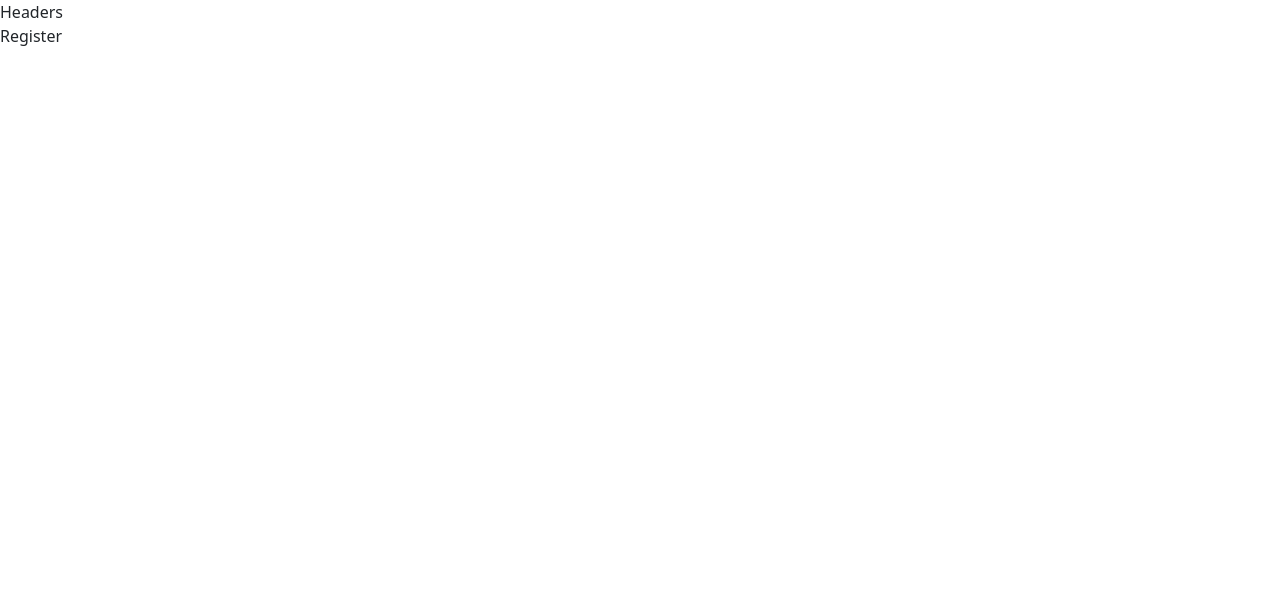
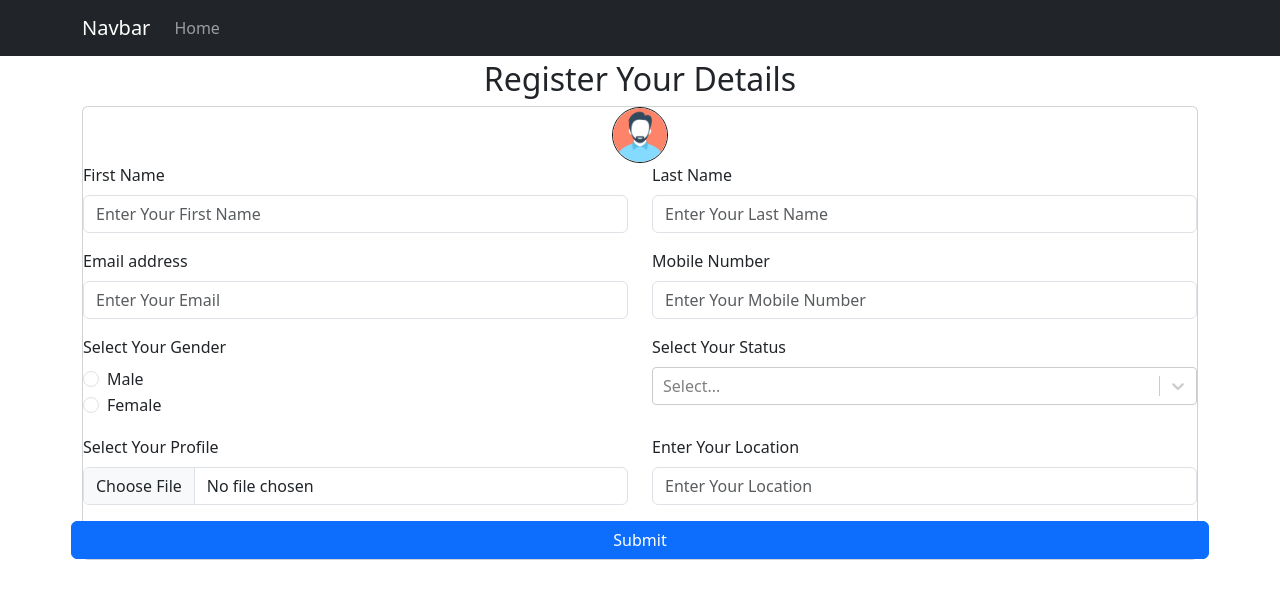
Before and after one commit to krRahul10/new_mern_stack, a React (Create React App) app in the folder client/: page /register in a window 1280 px wide. Shown: the top 598 px of the page. Built offline with nearby package versions, Linux system fonts and the light colour scheme.

Commit message:
form done

```diff
--- a/client/package.json
+++ b/client/package.json
@@ -14,6 +14,7 @@
     "react-dom": "^18.2.0",
     "react-router-dom": "^6.14.0",
     "react-scripts": "5.0.1",
+    "react-select": "^5.7.3",
     "web-vitals": "^2.1.4"
   },
   "scripts": {
--- a/client/src/components/Headers/Headers.jsx
+++ b/client/src/components/Headers/Headers.jsx
@@ -1,11 +1,21 @@
-import React from 'react'
+import React from "react";
+import Container from "react-bootstrap/Container";
+import Nav from "react-bootstrap/Nav";
+import Navbar from "react-bootstrap/Navbar";
 
 const Headers = () => {
   return (
-    <div>
-      Headers
-    </div>
-  )
-}
+    <>
+      <Navbar bg="dark" data-bs-theme="dark">
+        <Container>
+          <Navbar.Brand href="#home">Navbar</Navbar.Brand>
+          <Nav className="me-auto">
+            <Nav.Link href="#home">Home</Nav.Link>
+          </Nav>
+        </Container>
+      </Navbar>
+    </>
+  );
+};
 
-export default Headers
+export default Headers;
--- a/client/src/pages/Register/Register.jsx
+++ b/client/src/pages/Register/Register.jsx
@@ -1,9 +1,132 @@
-import React from 'react'
-import './register.css'
+import React, { useState } from "react";
+import "./register.css";
+import Card from "react-bootstrap/Card";
+import Button from "react-bootstrap/Button";
+import Form from "react-bootstrap/Form";
+import Row from "react-bootstrap/Row";
+import Select from "react-select";
+
 const Register = () => {
+  const [inputdata, setInputData] = useState({
+    fname: "",
+    lname: "",
+    email: "",
+    mobile: "",
+    gender: "",
+    location: "",
+  });
+  console.log("inputData", inputdata)
+
+  const [status, setStatus] = useState("Active");
+
+  const [image, setImage] = useState("");
+
+  //select Option
+  const options = [
+    { value: "active", label: "active" },
+    { value: "Inactive", label: "Inactive" },
+  ];
+
+  // setInput value
+
+  const setInputValue = (e) => {
+    const { name, value } = e.target;
+    setInputData({ ...inputdata, [name]: value });
+  };
+
   return (
-    <div>Register</div>
-  )
-}
+    <>
+      <div className="container">
+        <h2 className="text-center mt-1">Register Your Details</h2>
+        <Card>
+          <div className="profile_div text-center">
+            <img src="/man.png" alt="img" />
+          </div>
+          <Form>
+            <Row>
+              <Form.Group className="mb-3 col-lg-6" controlId="formBasicEmail">
+                <Form.Label>First Name</Form.Label>
+                <Form.Control
+                  type="text"
+                  name="fname"
+                  placeholder="Enter Your First Name"
+                  onChange={setInputValue}
+                />
+              </Form.Group>
+              <Form.Group className="mb-3 col-lg-6" controlId="formBasicEmail">
+                <Form.Label>Last Name</Form.Label>
+                <Form.Control
+                  type="text"
+                  name="lname"
+                  placeholder="Enter Your Last Name"
+                  onChange={setInputValue}
+                />
+              </Form.Group>
+              <Form.Group className="mb-3 col-lg-6" controlId="formBasicEmail">
+                <Form.Label>Email address</Form.Label>
+                <Form.Control
+                  type="email"
+                  name="email"
+                  placeholder="Enter Your Email"
+                  onChange={setInputValue}
+                />
+              </Form.Group>
+              <Form.Group className="mb-3 col-lg-6" controlId="formBasicEmail">
+                <Form.Label>Mobile Number</Form.Label>
+                <Form.Control
+                  type="text"
+                  name="mobile"
+                  placeholder="Enter Your Mobile Number"
+                  onChange={setInputValue}
+                />
+              </Form.Group>
+              <Form.Group className="mb-3 col-lg-6" controlId="formBasicEmail">
+                <Form.Label>Select Your Gender</Form.Label>
+                <Form.Check
+                  type={"radio"}
+                  label={`${`Male`}`}
+                  name="gender"
+                  value={"male"}
+                  onChange={setInputValue}
+                />
+                <Form.Check
+                  type={"radio"}
+                  label={`Female`}
+                  name="gender"
+                  value={"female"}
+                  onChange={setInputValue}
+                />
+              </Form.Group>
+              <Form.Group className="mb-3 col-lg-6" controlId="formBasicEmail">
+                <Form.Label>Select Your Status</Form.Label>
+                <Select options={options} />
+              </Form.Group>
+              <Form.Group className="mb-3 col-lg-6" controlId="formBasicEmail">
+                <Form.Label>Select Your Profile</Form.Label>
+                <Form.Control
+                  type="file"
+                  placeholder="profile"
+                  name="user_profile"
+                />
+              </Form.Group>
+              <Form.Group className="mb-3 col-lg-6" controlId="formBasicEmail">
+                <Form.Label>Enter Your Location</Form.Label>
+                <Form.Control
+                  type="text"
+                  placeholder="Enter Your Location"
+                  name="location"
+                  onChange={setInputValue}
+                />
+              </Form.Group>
+              <Button variant="primary" type="submit">
+                Submit
+              </Button>
+            </Row>
+          </Form>
+        </Card>
+      </div>
+    </>
+  );
+};
 
-export default Register
+export default Register;
--- a/client/src/pages/Register/register.css
+++ b/client/src/pages/Register/register.css
@@ -0,0 +1,5 @@
+.profile_div img{
+    max-width: 56px;
+    border-radius: 50%;
+    border: 1px solid #111;
+}
```
Also changed, not shown: client/public/man.png (added), 1 other file (tests, documents, lock files or other folders).
